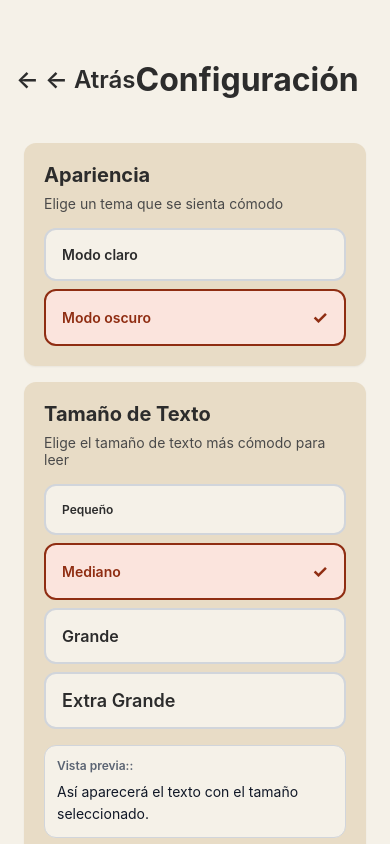
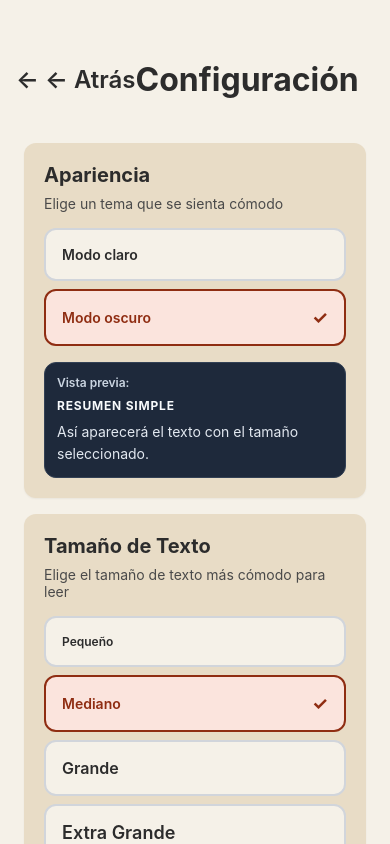
Before and after one commit to aryamangala/DisabilityApp, a React Native app in the folder mobile/: screen /Settings in a window 390 px wide. Built offline with nearby package versions, Linux system fonts and the light colour scheme; no server answers.

Commit message:
Add live appearance preview for light and dark themes

```diff
--- a/mobile/src/screens/SettingsScreen.js
+++ b/mobile/src/screens/SettingsScreen.js
@@ -73,6 +73,44 @@ export default function SettingsScreen() {
               </Text>
               {theme === "dark" && <Text style={styles.checkmark}>✓</Text>}
             </TouchableOpacity>
+          </View>
+
+          <View
+            style={[
+              styles.appearancePreviewContainer,
+              theme === "dark"
+                ? styles.appearancePreviewContainerDark
+                : styles.appearancePreviewContainerLight
+            ]}
+          >
+            <Text
+              style={[
+                styles.previewLabel,
+                theme === "dark" && styles.appearancePreviewLabelDark
+              ]}
+            >
+              {t("preview")}
+            </Text>
+            <Text
+              style={[
+                styles.appearancePreviewTitle,
+                theme === "dark"
+                  ? styles.appearancePreviewTitleDark
+                  : styles.appearancePreviewTitleLight
+              ]}
+            >
+              {t("simpleSummary")}
+            </Text>
+            <Text
+              style={[
+                styles.appearancePreviewBody,
+                theme === "dark"
+                  ? styles.appearancePreviewBodyDark
+                  : styles.appearancePreviewBodyLight
+              ]}
+            >
+              {t("previewText")}
+            </Text>
           </View>
         </View>
 
@@ -272,5 +310,44 @@ const styles = StyleSheet.create({
   previewText: {
     color: "#111827",
     lineHeight: 22
+  },
+  appearancePreviewContainer: {
+    marginTop: 16,
+    borderRadius: 12,
+    borderWidth: 1,
+    padding: 12
+  },
+  appearancePreviewContainerLight: {
+    backgroundColor: "#F5F1E8",
+    borderColor: "#D1D5DB"
+  },
+  appearancePreviewContainerDark: {
+    backgroundColor: "#1E293B",
+    borderColor: "#334155"
+  },
+  appearancePreviewLabelDark: {
+    color: "#CBD5E1"
+  },
+  appearancePreviewTitle: {
+    fontSize: 12,
+    fontWeight: "700",
+    textTransform: "uppercase",
+    letterSpacing: 0.8,
+    marginBottom: 8
+  },
+  appearancePreviewTitleLight: {
+    color: "#2C2C2C"
+  },
+  appearancePreviewTitleDark: {
+    color: "#F8FAFC"
+  },
+  appearancePreviewBody: {
+    lineHeight: 22
+  },
+  appearancePreviewBodyLight: {
+    color: "#111827"
+  },
+  appearancePreviewBodyDark: {
+    color: "#E2E8F0"
   }
 });
```
